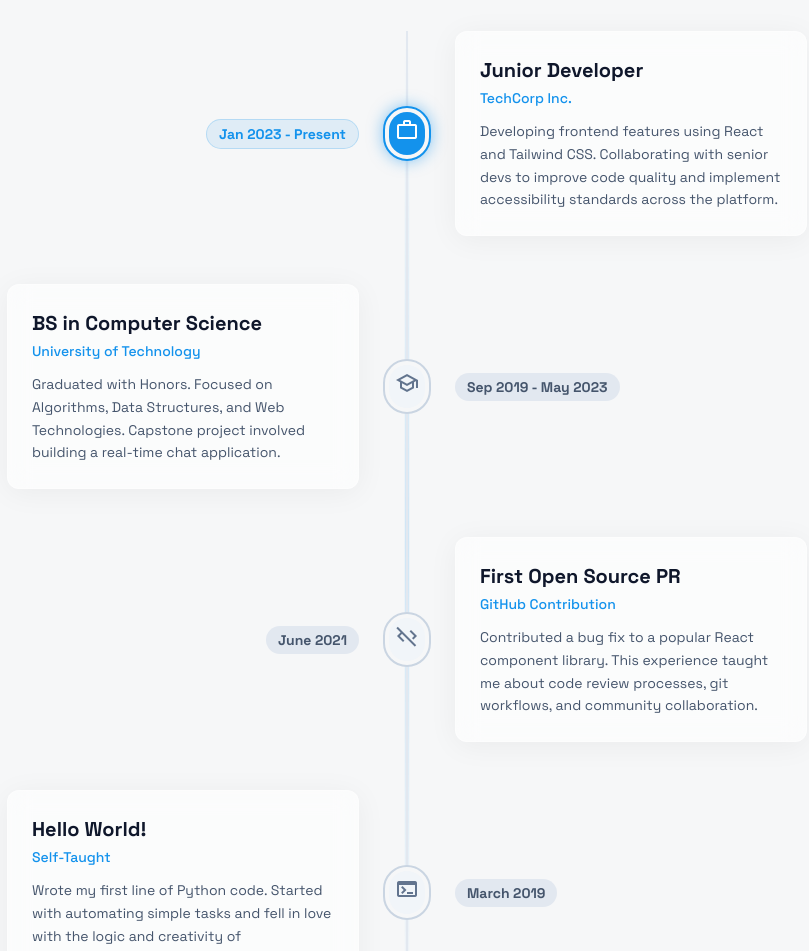
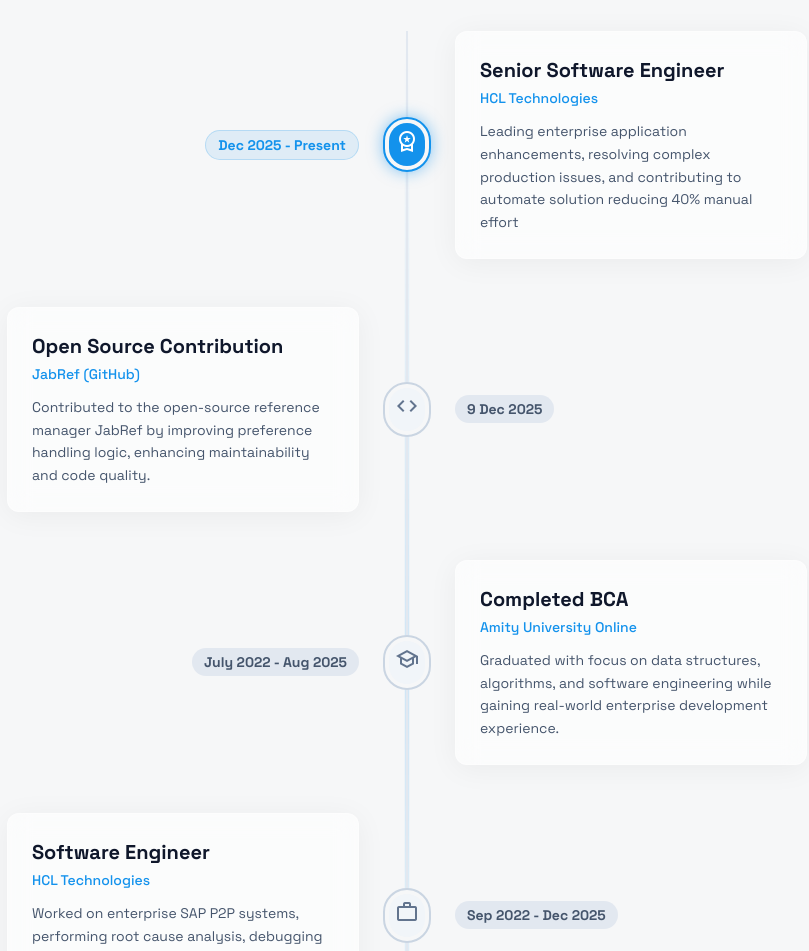
Before and after one commit to lalit2506verma/my-portfolio, a React (Vite) app: page / in a window 1280 px wide. Shown: the part 2760-3711 px from the top of the page, without its empty margins (233-1042 px from the left). Built offline with nearby package versions, Linux system fonts and the light colour scheme.

Commit message:
Added: corrected journey data and some project details

```diff
--- a/package.json
+++ b/package.json
@@ -11,6 +11,7 @@
     "lint": "tsc --noEmit"
   },
   "dependencies": {
+    "@emailjs/browser": "^4.4.1",
     "@google/genai": "^1.29.0",
     "@tailwindcss/vite": "^4.1.14",
     "@vitejs/plugin-react": "^5.0.4",
--- a/src/components/Journey.tsx
+++ b/src/components/Journey.tsx
@@ -2,40 +2,49 @@
 
 const milestones = [
   {
-    title: "Junior Developer",
-    subtitle: "TechCorp Inc.",
-    date: "Jan 2023 - Present",
+    title: "Senior Software Engineer",
+    subtitle: "HCL Technologies",
+    date: "Dec 2025 - Present",
     description:
-      "Developing frontend features using React and Tailwind CSS. Collaborating with senior devs to improve code quality and implement accessibility standards across the platform.",
-    icon: "work",
+      "Leading enterprise application enhancements, resolving complex production issues, and contributing to automate solution reducing 40% manual effort",
+    icon: "workspace_premium",
     isLeft: true,
   },
   {
-    title: "BS in Computer Science",
-    subtitle: "University of Technology",
-    date: "Sep 2019 - May 2023",
+    title: "Open Source Contribution",
+    subtitle: "JabRef (GitHub)",
+    date: "9 Dec 2025",
     description:
-      "Graduated with Honors. Focused on Algorithms, Data Structures, and Web Technologies. Capstone project involved building a real-time chat application.",
-    icon: "school",
+      "Contributed to the open-source reference manager JabRef by improving preference handling logic, enhancing maintainability and code quality.",
+    icon: "code",
     isLeft: false,
   },
   {
-    title: "First Open Source PR",
-    subtitle: "GitHub Contribution",
-    date: "June 2021",
+    title: "Completed BCA",
+    subtitle: "Amity University Online",
+    date: "July 2022 - Aug 2025",
     description:
-      "Contributed a bug fix to a popular React component library. This experience taught me about code review processes, git workflows, and community collaboration.",
-    icon: "code_off",
+      "Graduated with focus on data structures, algorithms, and software engineering while gaining real-world enterprise development experience.",
+    icon: "school",
     isLeft: true,
   },
   {
-    title: "Hello World!",
-    subtitle: "Self-Taught",
-    date: "March 2019",
+    title: "Software Engineer",
+    subtitle: "HCL Technologies",
+    date: "Sep 2022 - Dec 2025",
     description:
-      "Wrote my first line of Python code. Started with automating simple tasks and fell in love with the logic and creativity of programming.",
+      "Worked on enterprise SAP P2P systems, performing root cause analysis, debugging integrations, and delivering enhancements in Agile teams.",
+    icon: "work",
+    isLeft: false,
+  },
+  {
+    title: "HCL TechBee Intern",
+    subtitle: "Early Career Program",
+    date: "July 2021 - Aug 2022",
+    description:
+      "Began professional journey through TechBee program, building strong foundations in Java and structured software development.",
     icon: "terminal",
-    isLeft: false,
+    isLeft: true,
   },
 ];
 
--- a/src/components/Projects.tsx
+++ b/src/components/Projects.tsx
@@ -160,7 +160,8 @@
                     </p>
                     <div className="flex items-center justify-between mt-auto pt-4 border-t border-slate-100">
                       <a
-                        href="#"
+                        href={project.url}
+                        target="_blank"
                         className="inline-flex items-center gap-1 text-sm font-bold text-slate-900 hover:text-primary transition-colors"
                       >
                         View Project{" "}
@@ -169,7 +170,7 @@
                         </span>
                       </a>
                       <a
-                        href="#"
+                        href={project.url}
                         aria-label="View on GitHub"
                         className="text-slate-400 hover:text-slate-900 transition-colors"
                       >
```
Also changed, not shown: 1 other file (tests, documents, lock files or other folders).
